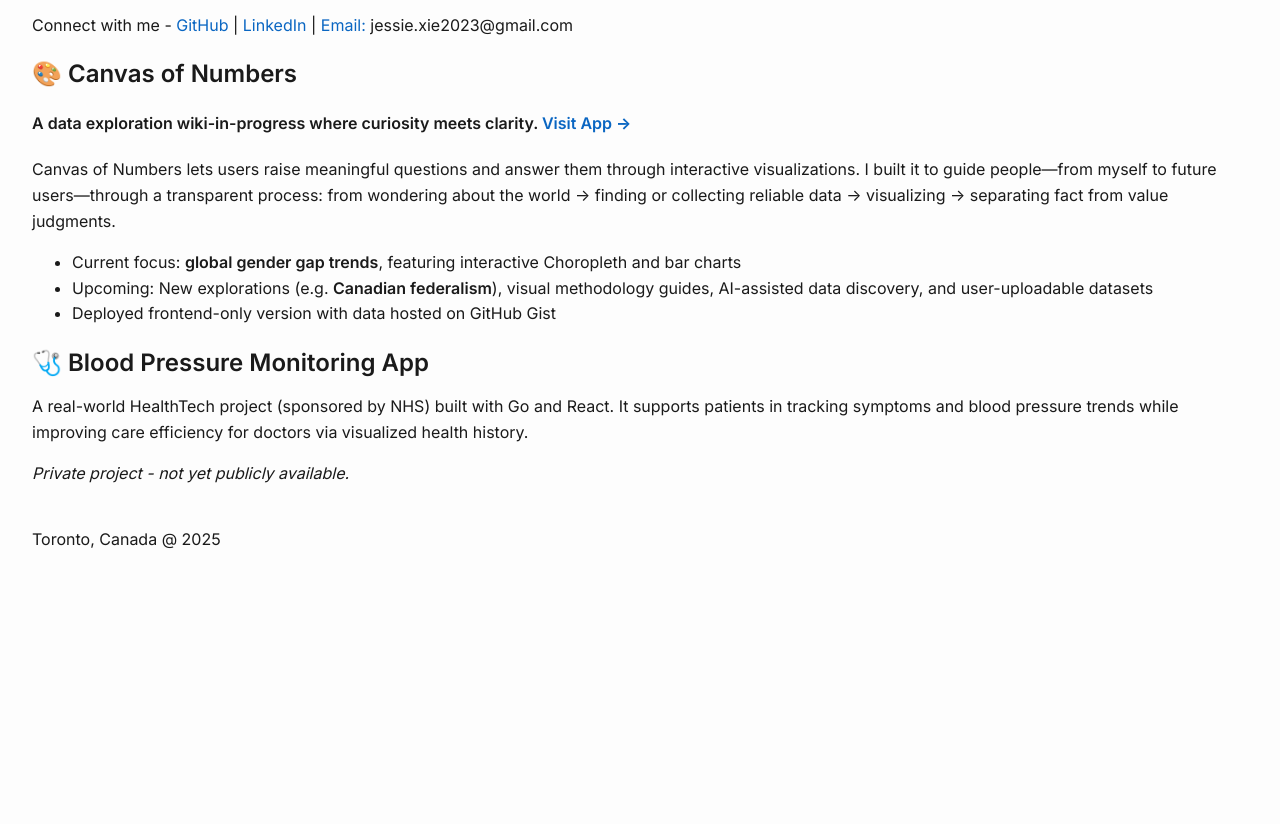
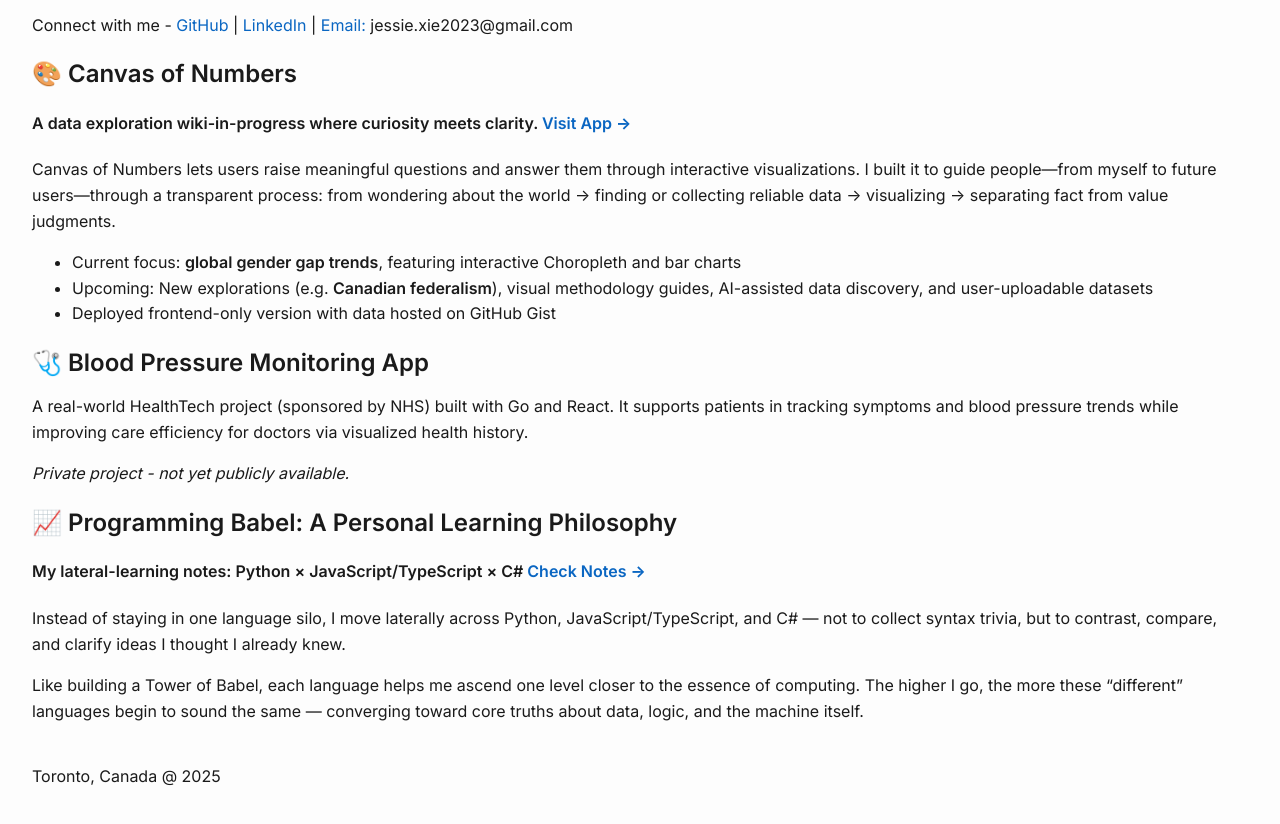
Before and after one commit to jxevergrow/jxevergrow.github.io, a plain HTML site: page index.html in a window 1280 px wide. Shown: the part 140-964 px from the top of the page. Before the commit the page ends 800 px from the top, so only its background shows below. Drawn offline with Linux system fonts and the light colour scheme.

Commit message:
Add learning notes.html

```diff
--- a/index.html
+++ b/index.html
@@ -37,6 +37,15 @@
       <p>A real-world HealthTech project (sponsored by NHS) built with Go and React. It supports patients in tracking symptoms and blood pressure trends while improving care efficiency for doctors via visualized health history.</p>
       <p><em>Private project - not yet publicly available.</em></p>
     </div>
+
+    <div class="project-card">
+      <h2>📈 Programming Babel: A Personal Learning Philosophy</h2>
+       <h4>My lateral-learning notes: Python × JavaScript/TypeScript × C#
+        <a href="https://github.com/jxevergrow/lateral-learning-notes" target="_blank">Check Notes →</a>
+      </h4>
+      <p>Instead of staying in one language silo, I move laterally across Python, JavaScript/TypeScript, and C# — not to collect syntax trivia, but to contrast, compare, and clarify ideas I thought I already knew.</p>
+      <p>Like building a Tower of Babel, each language helps me ascend one level closer to the essence of computing. The higher I go, the more these “different” languages begin to sound the same — converging toward core truths about data, logic, and the machine itself.</p>
+    </div>
   </section>
 
   <footer>
```
